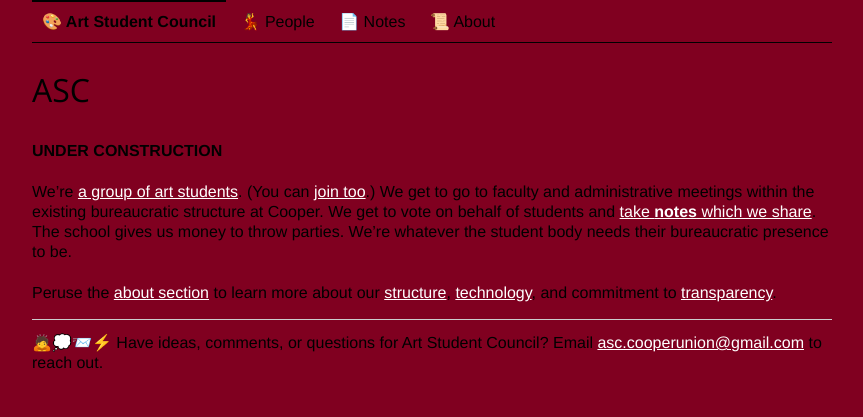
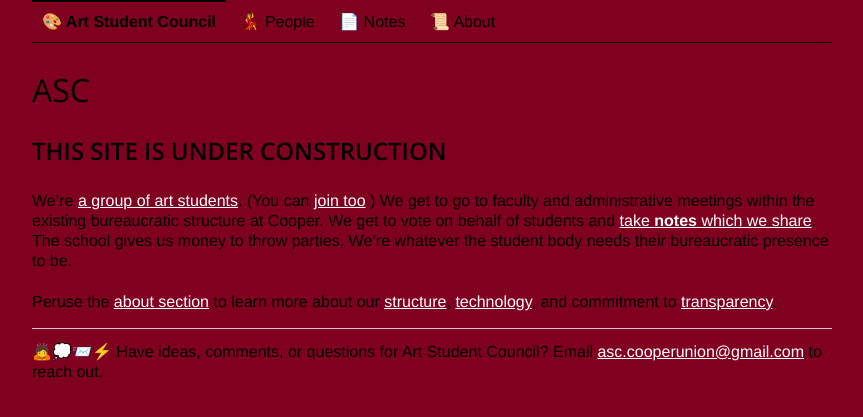
Before and after one commit to CooperASC/cooperasc.github.com, a Jekyll site: the page built from index.md, in a window 1280 px wide. Shown: the top 417 px of the page, without its empty margins (208-1071 px from the left). Built offline with Jekyll 4.4.1, drawn with Linux system fonts in a browser that asks for light colours.

Commit message:
construction text

```diff
--- a/index.md
+++ b/index.md
@@ -5,7 +5,7 @@
 filepath: index.md
 ---
 
-**UNDER CONSTRUCTION**
+<h2 class="under-construction">THIS SITE IS UNDER CONSTRUCTION</h2>
 
 We're [a group of art students](/people). (You can [join too](mailto:asc.cooperunion@gmail.com).) We get to go to faculty and administrative meetings within the existing bureaucratic structure at Cooper. We get to vote on behalf of students and [take **notes** which we share](/notes). The school gives us money to throw parties. We're whatever the student body needs their bureaucratic presence to be.
 
```
